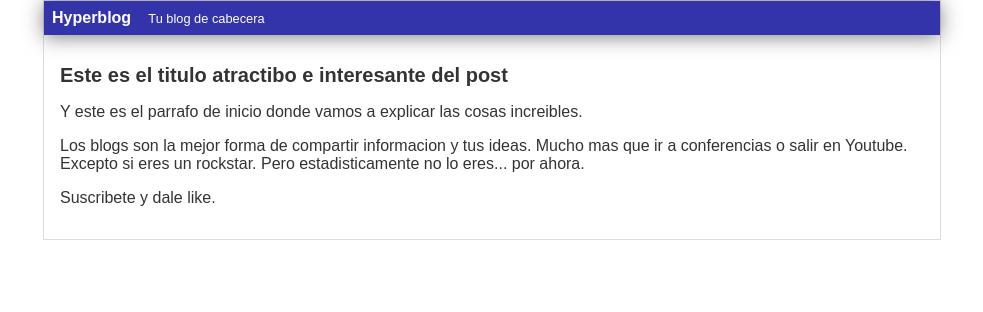
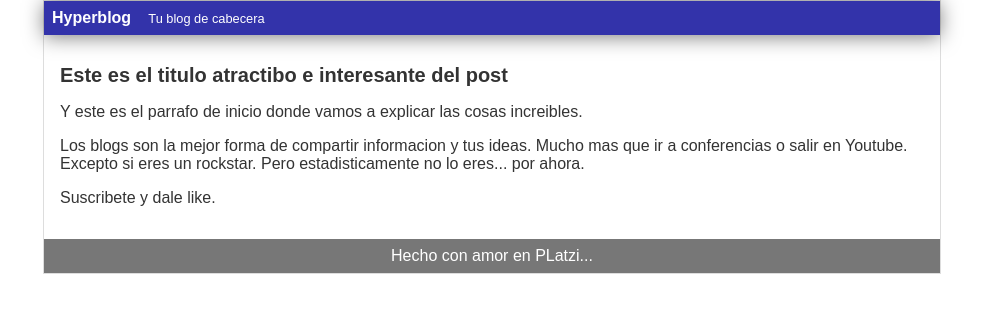
Before and after one commit to FARK-91/Platzi-Github, a plain HTML site: page Git_GitHub_2019/blogpost.html in a window 1280 px wide. Shown: the whole page, without its empty margins (148-1131 px from the left). Drawn offline with Linux system fonts and the light colour scheme.

Commit message:
[ADD] Anita: Footer terminado

```diff
--- a/Git_GitHub_2019/blogpost.html
+++ b/Git_GitHub_2019/blogpost.html
@@ -22,6 +22,10 @@
 					Suscribete y dale like.
 				</p>
 			</div>
+
+			<div id="footer">
+				Hecho con amor en PLatzi...
+			</div>
 		</div>
 	</body>
 </html>
--- a/Git_GitHub_2019/css/estilos.css
+++ b/Git_GitHub_2019/css/estilos.css
@@ -38,7 +38,15 @@ body
 {
     font-size: 20px;
 }
+
 #post
 {
     padding: 1em;
 }
+
+#footer{
+    background: #777;
+    color: white;
+    text-align: center;
+    padding: 0.5em;
+}
```
Also changed, not shown: Git_GitHub_2019/clases/clase22-arbolito.txt (added), Git_GitHub_2019/clases/clase22-git-tag.txt (added), Git_GitHub_2019/clases/clase23-branches.txt (added), Git_GitHub_2019/images/dragon.png (added).
